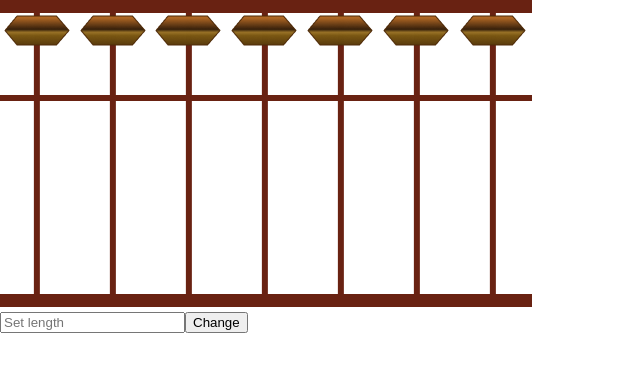
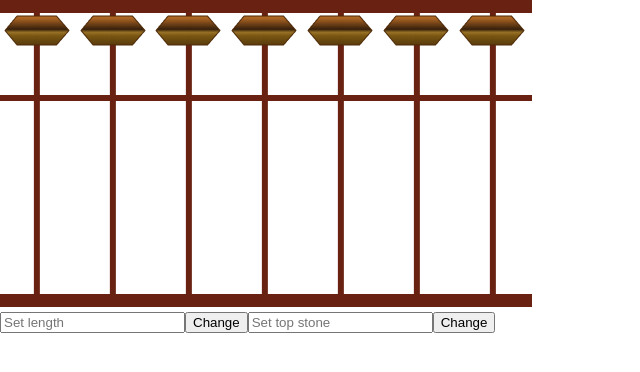
Before and after one commit to Talex210/Abacus, a React (Create React App) app: page / in a window 1280 px wide. Shown: the top 372 px of the page, without its empty margins (0-640 px from the left). Built offline with nearby package versions, Linux system fonts and the light colour scheme.

Commit message:
Сделано динамическое изменения верхних "косточек".

```diff
--- a/src/App.js
+++ b/src/App.js
@@ -6,25 +6,38 @@ import StoneTop from "./Components/Stone/StoneTop";
 function App() {
 
     const [lengthFrame, setLength] = useState([1, 2, 3, 4, 5, 6, 7]);
-    const [value, setValue] = useState('');
+    const [inputLength, setInputLength] = useState('');
     const [stoneTop, setStoneTop] = useState([1, 2, 3, 4, 5, 6, 7]);
+    const [inputStone, setInputStone] = useState('');
 
     const changeLength = () => {
         let newLength = [];
-        for (let i = 1; i <= value; i++) {
+        for (let i = 1; i <= inputLength; i++) {
             newLength.push(i);
         }
         setLength(newLength);
-        setValue('')
+        setInputLength('')
+    }
+
+    const changeTopStone = () => {
+        let newLength = [];
+        for (let i = 1; i <= inputStone; i++) {
+            newLength.push(i);
+        }
+        setStoneTop(newLength);
+        setInputStone('')
     }
 
     return (
         <div className='App'>
             <Frame lengthFrame={lengthFrame}/>
             <StoneTop stoneTop={stoneTop}/>
-            <input type='number' placeholder='Set length' value={value}
-                   onChange={event => setValue(event.target.value)}/>
+            <input type='number' placeholder='Set length' value={inputLength}
+                   onChange={event => setInputLength(event.target.value)}/>
             <button onClick={changeLength}>Change</button>
+            <input type='number' placeholder='Set top stone' value={inputStone}
+                   onChange={event => setInputStone(event.target.value)}/>
+            <button onClick={changeTopStone}>Change</button>
         </div>
     );
 }
--- a/src/Components/Stone/StoneTop.jsx
+++ b/src/Components/Stone/StoneTop.jsx
@@ -8,7 +8,7 @@ const StoneTop = (props) => {
             {props.stoneTop.map(f =>
                 <img src={Vector5} alt='stone' style={{
                     position: 'absolute', top: '15px',
-                    left: `${positionStoneLeft += 75 + f / 5}px`
+                    left: `${positionStoneLeft += 75 + f / 6}px`
                 }
                 } key={f}/>
             )}
```
